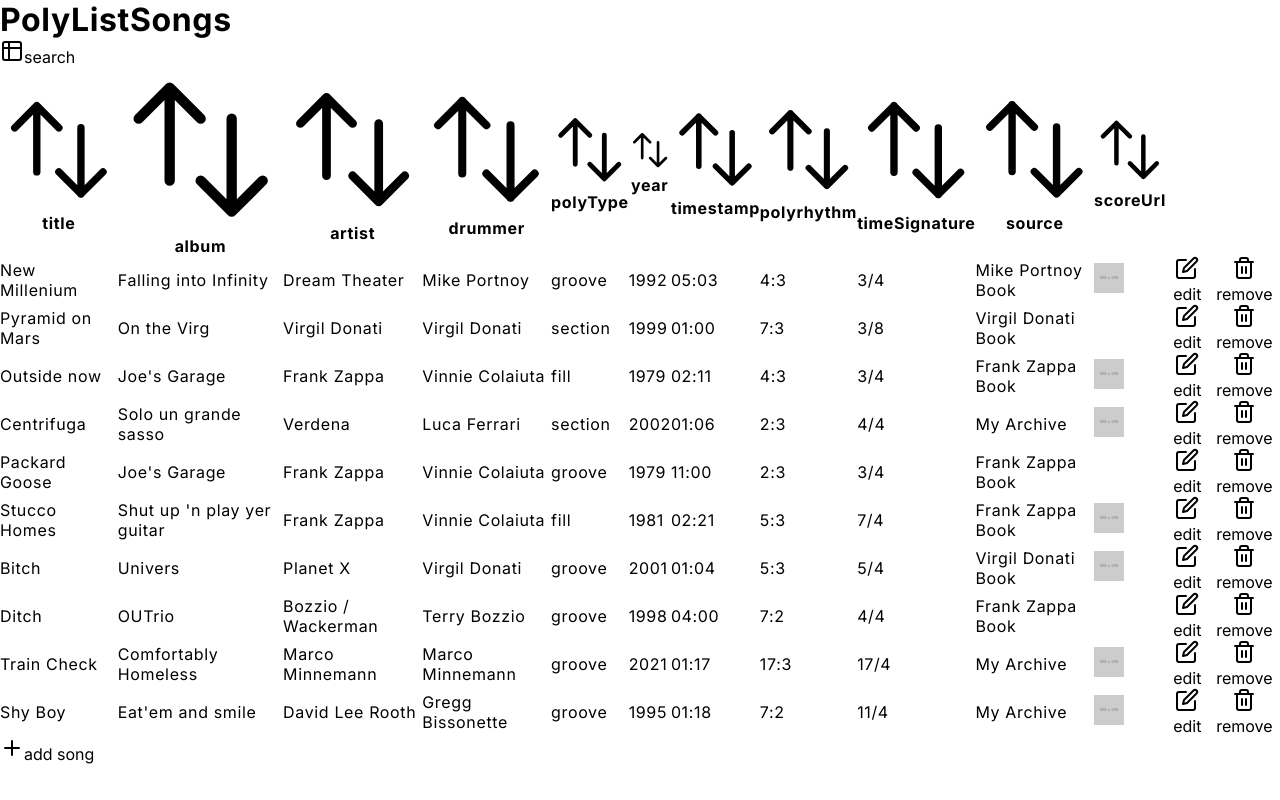
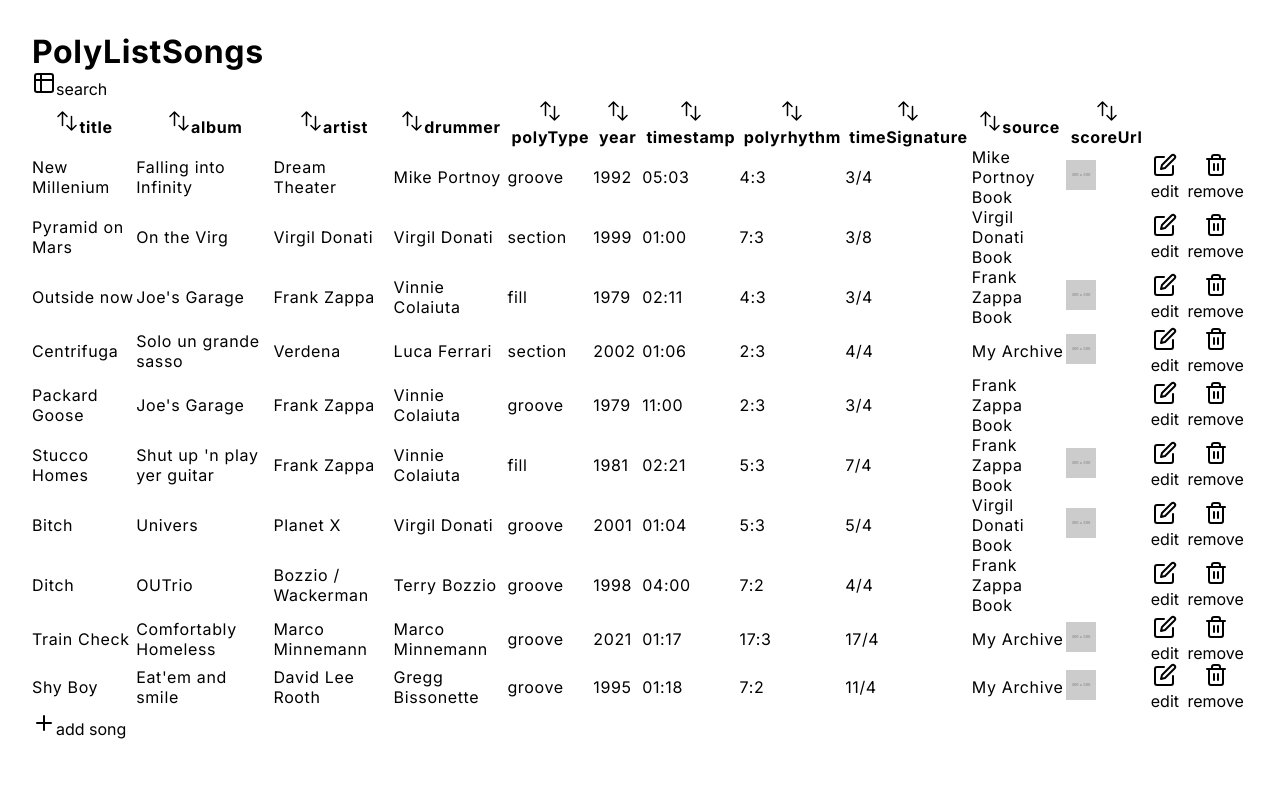
Before and after one commit to MarcoMaz/polylistsongs, a Next.js app: page / in a window 1280 px wide. Built offline with nearby package versions, Linux system fonts and the light colour scheme.

Commit message:
- fix arrowsIcon style - add container

```diff
--- a/src/app/layout.tsx
+++ b/src/app/layout.tsx
@@ -66,8 +66,10 @@
             setSongs,
           }}
         >
-          <Header />
-          {children}
+          <div className="App">
+            <Header />
+            {children}
+          </div>
         </AppContext.Provider>
       </body>
     </html>
--- a/src/components/TableFeature/Presentational/ArrowsIcon/ArrowsIcon.tsx
+++ b/src/components/TableFeature/Presentational/ArrowsIcon/ArrowsIcon.tsx
@@ -8,7 +8,8 @@
       viewBox="0 0 24 24"
       strokeWidth={1.5}
       stroke="currentColor"
-      className="w-6 h-6"
+      height={24}
+      width={24}
     >
       <path
         strokeLinecap="round"
--- a/src/styles/basics.scss
+++ b/src/styles/basics.scss
@@ -30,3 +30,7 @@
   opacity: 0;
   width: 0;
 }
+
+.App {
+  padding: 2rem;
+}
```
